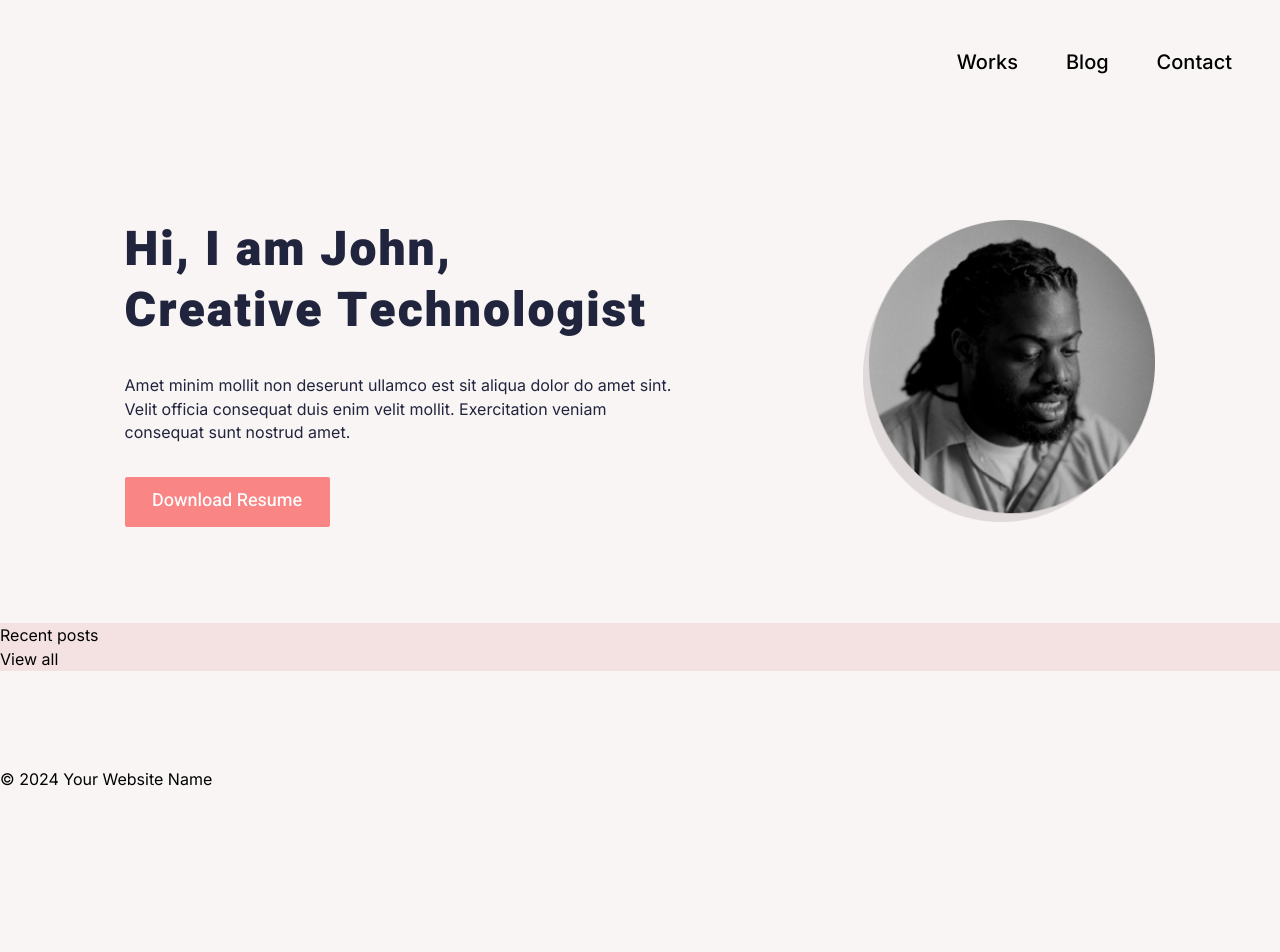
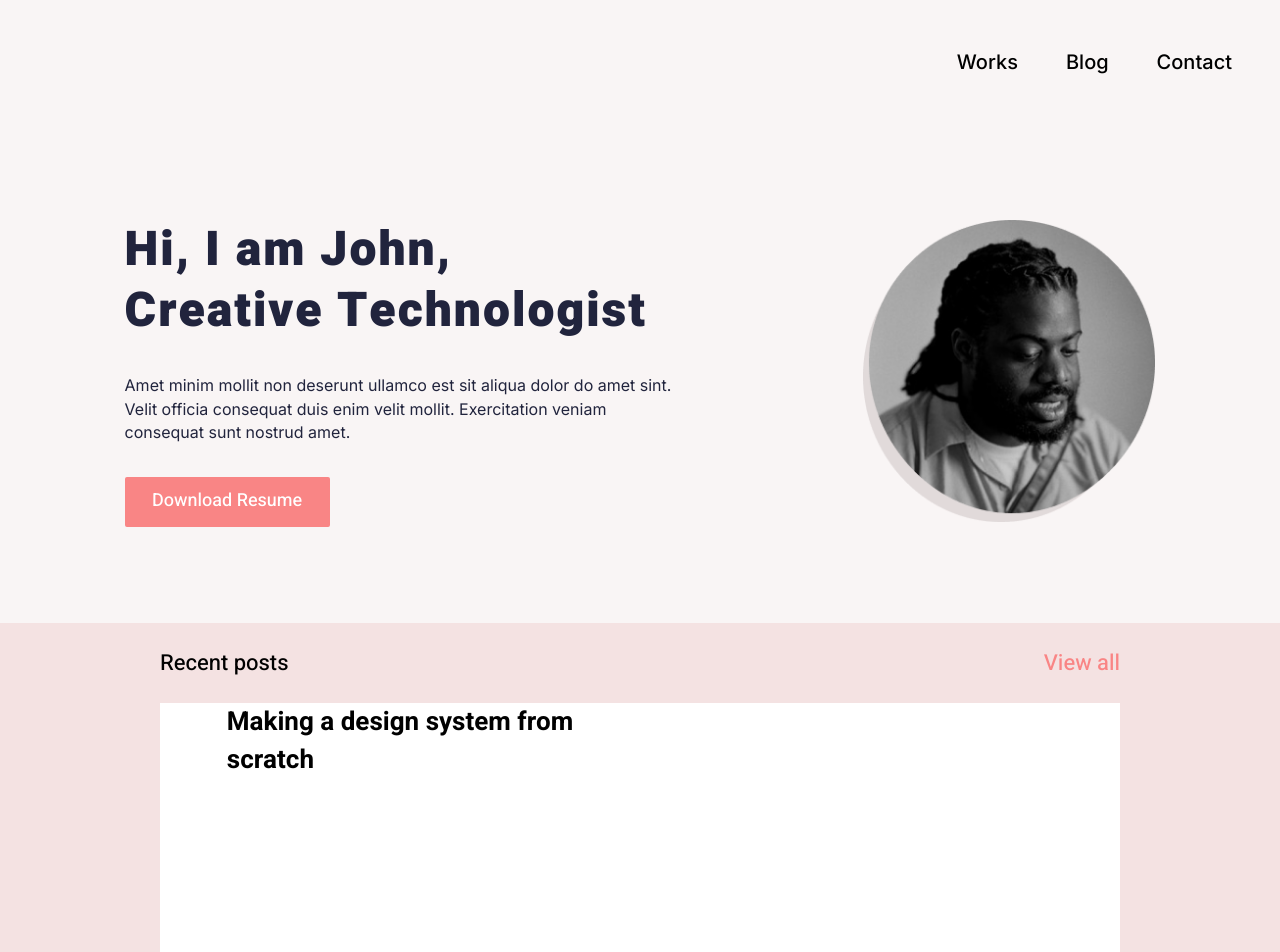
Before and after one commit to WajahatAli3218664/FigmaAssignment, a Next.js app: page / in a window 1280 px wide. Shown: the top 952 px of the page. Built offline with nearby package versions, Linux system fonts and the light colour scheme.

Commit message:
recent post section 40% complete

```diff
--- a/app/components/Navbar.tsx
+++ b/app/components/Navbar.tsx
@@ -1,9 +1,10 @@
+'use client'
 import React from 'react'
 
 export const Navbar = () => {
     return (
         <header className="flex justify-center lg:justify-end">
-            <nav className="flex text-black font-medium">
+            <nav className="flex text-black font-medium cursor-pointer">
                 <ul className="flex gap-12 p-12 text-xl">
                     <li>Works</li>
                     <li>Blog</li>
--- a/app/components/Post.tsx
+++ b/app/components/Post.tsx
@@ -0,0 +1 @@
+'use client'
--- a/app/components/Recent.tsx
+++ b/app/components/Recent.tsx
@@ -1,20 +1,32 @@
+'use client'
 import React from 'react'
 
 const Recent = () => {
     return (
-        <section className='bg-[#F4E2E2] flex-col item'>
-            <div>
-                <h1>
+        <section className='bg-[#F4E2E2] flex flex-col gap-6 lg:px-40 h-[502px] w-full pt-6'>
+            <div className='flex lg:justify-between'>
+                <h1 className='font-heebo text-[22px] font-medium leading-[32.31px]'>
                     Recent posts
                 </h1>
-                <h1>
+                <h1 className='text-[#F98585] font-heebo text-[22px] font-medium leading-[32.31px]'>
                     View all
                 </h1>
+            </div>
 
+            <div className='flex lg:flex-row lg:justify-between flex-col'>
+                <div className='bg-[#FFFFFF] w-[483px] h-[356px]'>
+                    <h1 className='font-heebo text-[26px] font-bold leading-[38px] tracking-normal flex justify-center'>
+                        Making a design system from <br /> scratch
+                    </h1>
+
+                </div>
+                <div className='bg-[#FFFFFF] w-[483px] h-[356px]'>
+
+
+                </div>
             </div>
-            <div>
 
-            </div>
+
 
         </section>
     )
```
